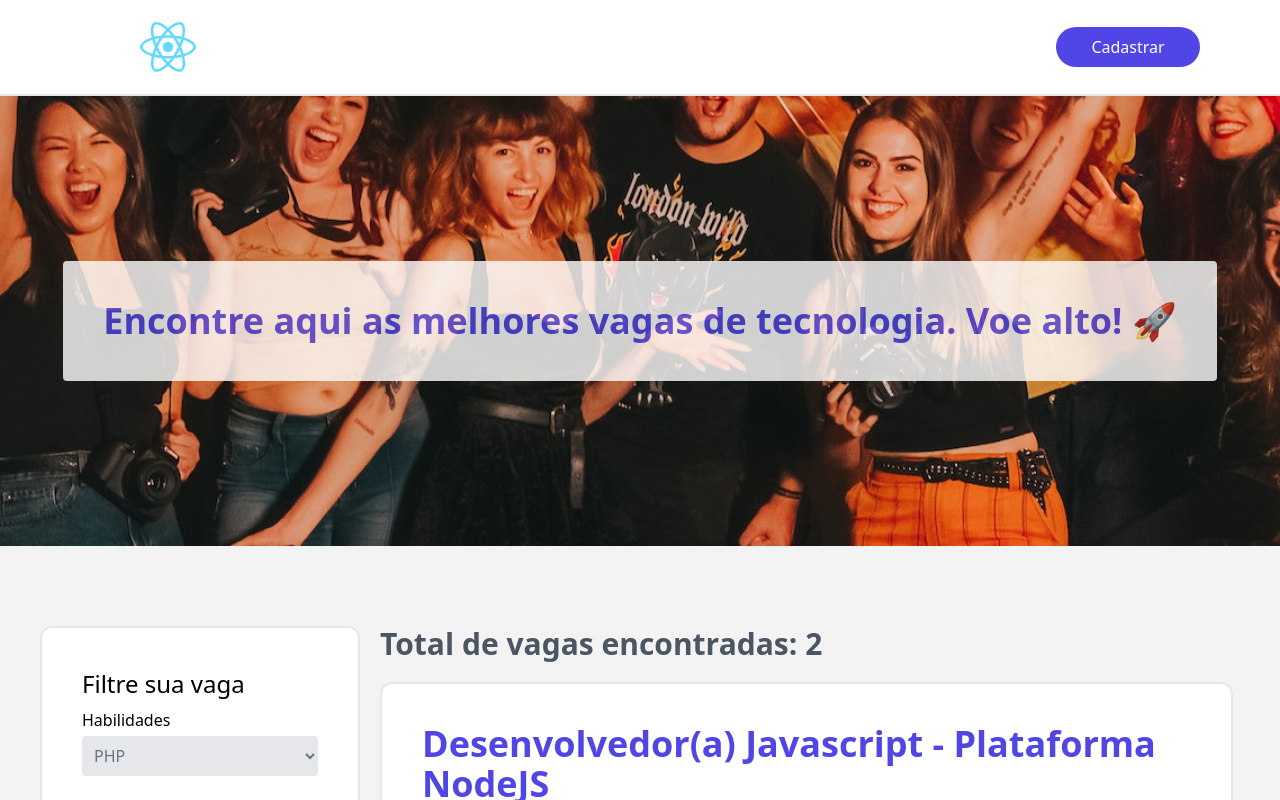
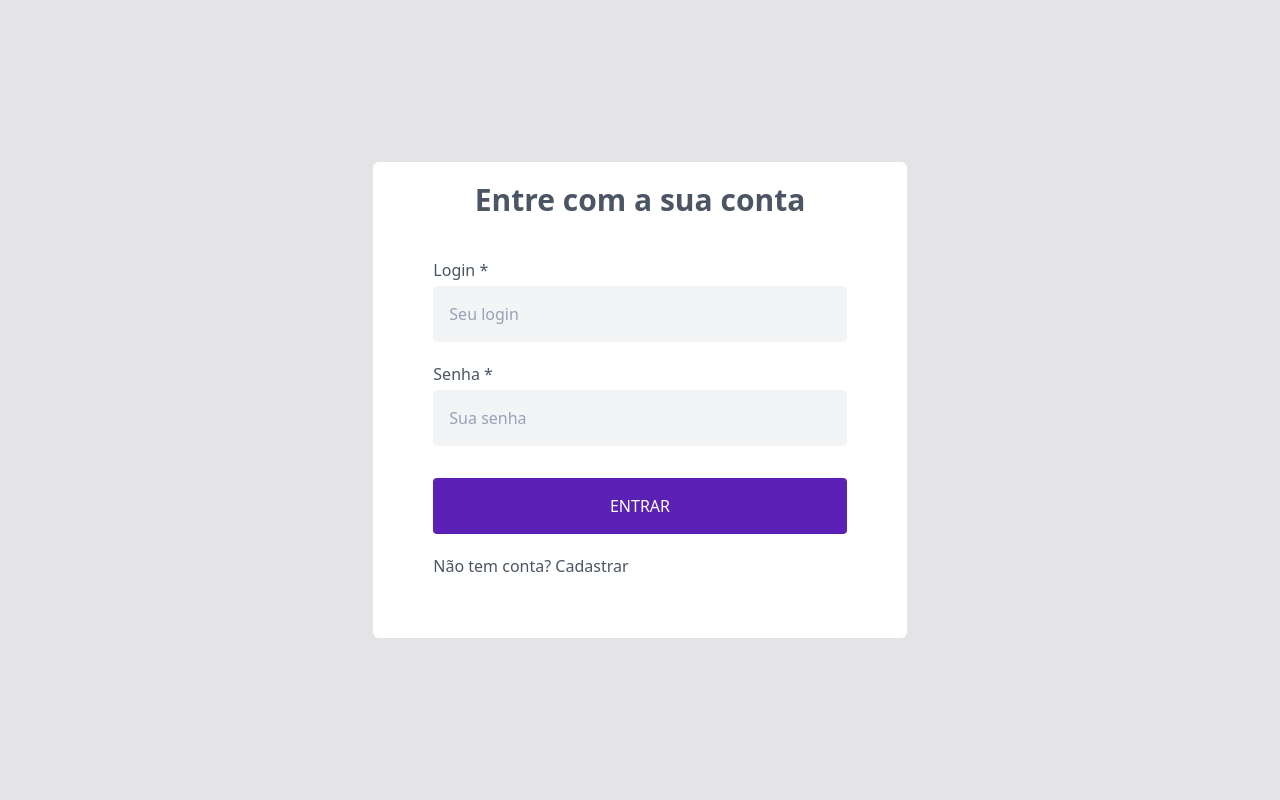
Before and after one commit to valdirsillva/frontend_jobs, a React (Create React App) app: page /login in a window 1280 px wide. Shown: the top 800 px of the page. Built offline with nearby package versions, Linux system fonts and the light colour scheme.

Commit message:
Cria tela de login

```diff
--- a/package.json
+++ b/package.json
@@ -10,6 +10,7 @@
     "@types/node": "^16.18.38",
     "@types/react": "^18.2.14",
     "@types/react-dom": "^18.2.6",
+    "react-router-dom": "^6.13.0",
     "lucide-react": "^0.258.0",
     "react": "^18.2.0",
     "react-dom": "^18.2.0",
--- a/src/App.tsx
+++ b/src/App.tsx
@@ -1,11 +1,9 @@
 import './App.css';
-import { Header } from './components/header/Header';
-import { Home } from './pages/home/Home';
+import { Router } from './router/routes';
 function App() {
   return (
     <div className="w-full h-screen">
-      <Header />
-      <Home />
+      <Router />
     </div>
   );
 }
--- a/src/components/button/Button.tsx
+++ b/src/components/button/Button.tsx
@@ -1,8 +1,13 @@
+import { Link } from "react-router-dom"
+
 
 export function Button() {
   return (
-    <button className="bg-indigo-600 hover:bg-indigo-700 transition w-36 text-white p-2 rounded-full">
-      Cadastrar
-    </button>
+    <Link to="login">
+      <button className="bg-indigo-600 hover:bg-indigo-700 transition w-36 text-white p-2 rounded-full">
+        Cadastrar
+      </button>
+    </Link>
+
   )
 }
--- a/src/global.css
+++ b/src/global.css
@@ -5,5 +5,5 @@
 body {
   margin: 0;
   padding: 0;
-  background-color:#f3f3f3;
+  background-color:#e4e4e7;
 }
--- a/src/index.tsx
+++ b/src/index.tsx
@@ -1,5 +1,6 @@
 import React from 'react';
 import ReactDOM from 'react-dom/client';
+import { BrowserRouter } from "react-router-dom"
 import './global.css';
 import App from './App';
 import reportWebVitals from './reportWebVitals';
@@ -9,7 +10,9 @@ const root = ReactDOM.createRoot(
 );
 root.render(
   <React.StrictMode>
-    <App />
+    <BrowserRouter>
+      <App />
+    </BrowserRouter>
   </React.StrictMode>
 );
 reportWebVitals();
--- a/src/pages/home/Home.tsx
+++ b/src/pages/home/Home.tsx
@@ -1,12 +1,16 @@
+import { Fragment } from "react";
 import { jobs } from "../../services/dataset";
 import { Stack } from "../../components/jobs/stacks/Stack";
 import { Description } from "../../components/jobs/description/Description";
 import { Search } from "../../components/jobs/search/Search";
+import { Header } from "../../components/header/Header";
 
 export function Home() {
   const jobsDada = jobs;
 
   return (
+    <Fragment>
+      <Header />
       <section className="w-full relative mt-24">
         <div className="bg-topo flex items-center justify-center">
           <h2 className="font-bold text-4xl text-indigo-600 bg-white opacity-80 to-transparent p-10 rounded">
@@ -61,5 +65,6 @@ export function Home() {
           </div>
         </div>
       </section>
+    </Fragment>
   );
 }
--- /dev/null
+++ b/src/pages/login/Login.tsx
@@ -0,0 +1,40 @@
+
+export function Login() {
+    return (
+        <div className="w-full h-screen flex items-center justify-center">
+            <div className="w-5/12 min-h-[50%] flex items-center justify-center flex-col bg-white p-5 rounded-md">
+                <h2 className="text-gray-600 font-bold text-3xl">Entre com a sua conta</h2>
+                <form className="w-full flex flex-col gap-5 p-10">
+                    <div className="flex flex-col">
+                        <label htmlFor="" className="w-20 font-medium text-gray-600 mb-1">Login *</label>
+                        <input
+                            type="text"
+                            name="login"
+                            className="border-slate-200 bg-gray-100 p-4 rounded placeholder-slate-400"
+                            placeholder="Seu login"
+                        />
+                    </div>
+                    <div className="flex flex-col">
+                        <label htmlFor="" className="w-20 font-medium text-gray-600 mb-1">Senha *</label>
+                        <input
+                            type="password"
+                            name="password"
+                            className="border-slate-200 bg-gray-100 p-4 rounded placeholder-slate-400"
+                            placeholder="Sua senha"
+                        />
+                    </div>
+                    <div className="flex flex-col mt-3">
+                        <button type="submit" className="bg-violet-800 text-white rounded py-4">
+                            ENTRAR
+                        </button>
+                        <div className="mt-5">
+                            <span className=" font-medium text-gray-600">Não tem conta?
+                                <a href="#"> Cadastrar</a>
+                            </span>
+                        </div>
+                    </div>
+                </form>
+            </div>
+        </div>
+    )
+}
```
Also changed, not shown: 1 other file (tests, documents, lock files or other folders). Lines whose indentation alone changed are shown as unchanged.
